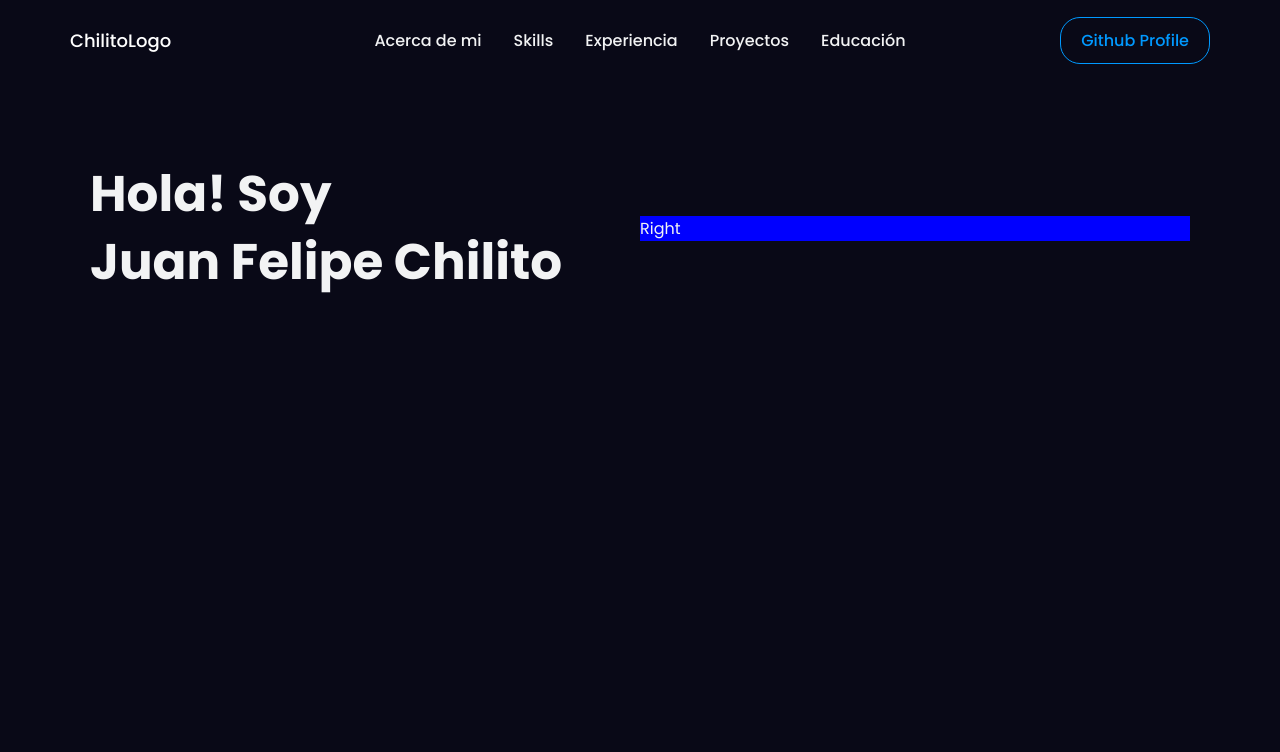
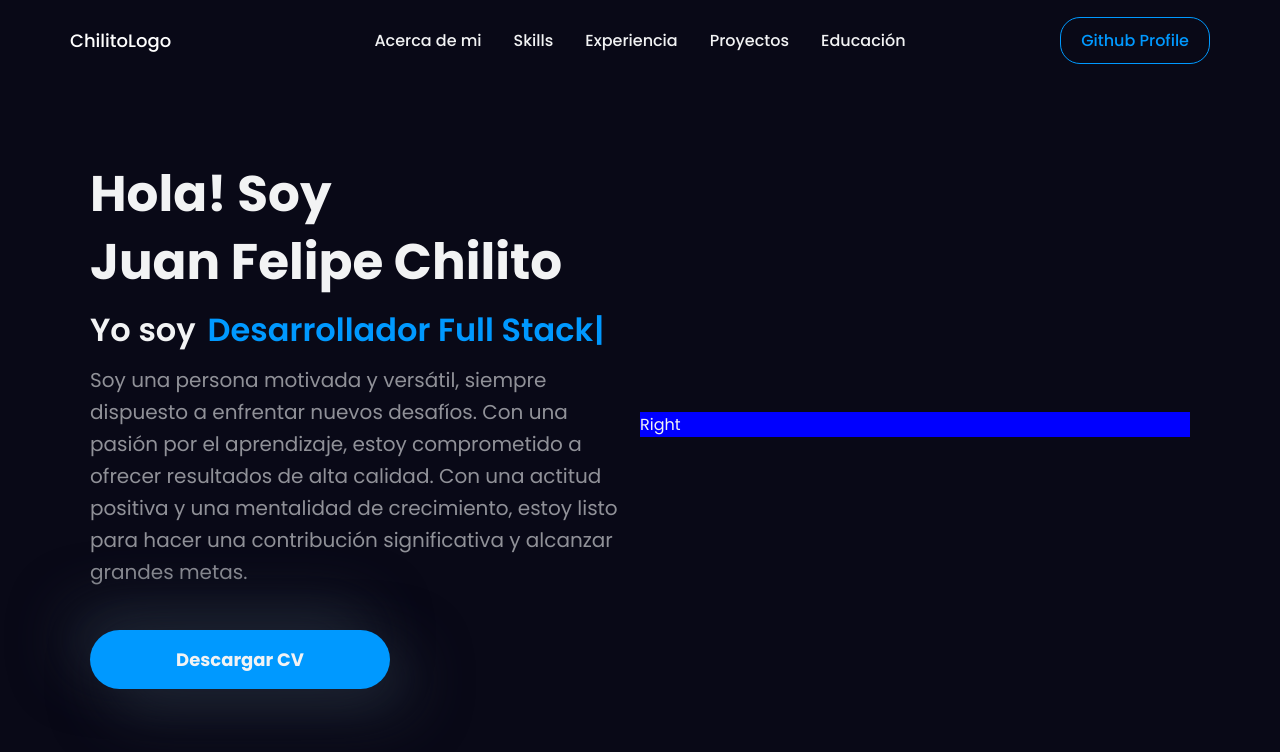
Before and after one commit to jfchilito7/portafolio_jfc, a React (Vite) app: page / in a window 1280 px wide. Shown: the top 752 px of the page. Built offline with nearby package versions, Linux system fonts and the light colour scheme.

Commit message:
Agregar efecto de máquina de escribir en el componente Hero y estilizar nuevos elementos

```diff
--- a/package.json
+++ b/package.json
@@ -16,7 +16,8 @@
     "react": "^18.3.1",
     "react-dom": "^18.3.1",
     "react-router-dom": "^7.1.1",
-    "styled-components": "^6.1.14"
+    "styled-components": "^6.1.14",
+    "typewriter-effect": "^2.21.0"
   },
   "devDependencies": {
     "@eslint/js": "^9.17.0",
--- a/src/components/sections/Hero.jsx
+++ b/src/components/sections/Hero.jsx
@@ -1,5 +1,6 @@
 import styled from 'styled-components'
 import { BioData } from '../../data/constants';
+import Typewriter from 'typewriter-effect';
 
 const HeroContainer = styled.div`
     display: flex;
@@ -39,6 +40,7 @@ const HeroLeftContainer = styled.div`
         margin-bottom: 30px;
         display: flex;
         flex-direction: column;
+        gap: 6px;
         align-items: center;
 
     @media screen and (max-width: 640px) {
@@ -87,6 +89,68 @@ const Title = styled.div `
     }
 `;
 
+const TextLoop = styled.div `
+    font-weight: 600;
+    font-size: 32px;
+    display: flex;
+    color: ${({theme}) => theme.text_primary};
+    line-height: 68px;
+    gap: 12px;
+
+    @media screen and (max-width: 960px) {
+        text-align: center;
+    }
+
+    @media screen and (max-width: 960px) {
+        font-size: 22px;
+        line-height: 48px;
+        margin-bottom: 16px;
+    }
+`;
+
+const Span = styled.div `
+    cursor: pointer;
+    color: ${({theme}) => theme.primary};
+`;
+
+const SubTitle = styled.div`
+    font-size: 20px;
+    line-height: 32px;
+    margin-buttom: 42px;
+    color: ${({theme}) => theme.text_primary + 95};
+
+    @media screen and (max-width: 960px) {
+        text-align: center;
+    }
+
+    @media screen and (max-width: 960px) {
+        font-size: 16px;
+        line-height: 32px;
+    }
+`;
+
+const ResumeButton = styled.a `
+    -webkit-appearance: button;
+    -moz-appearance: button;
+    appearance: button;
+    text-decoration: none;
+
+    width: 95%;
+    max-width: 300px;
+    text-align: center;
+    padding: 16px 0;
+    margin-top: 42px;
+
+    background: hlsa(271, 100%, 50%, 1);
+    background: linear-gradient(225deg, hsla(204, 100%, 50%, 1) 0%, hsla(204, 100%, 50%, 1) 100%);
+    background: -moz-linear-gradient(225deg, hsla(204, 100%, 50%, 1) 0%, hsla(204, 100%, 50%, 1) 100%);
+    background: -webkit-linear-gradient(225deg, hsla(204, 100%, 50%, 1) 0%, hsla(204, 100%, 50%, 1) 100%);
+    box-shadow: 20px 20px 60px #1f2634, -20px -20px 60px #1f2634;
+    border-radius: 50px;
+    font-weight: 700;
+    font-size: 18px;
+`
+
 const Hero = () => {
     return (
         <div id='about'>
@@ -96,6 +160,20 @@ const Hero = () => {
                         <Title>
                             Hola! Soy <br /> {BioData.name}
                         </Title>
+                        <TextLoop>
+                            Yo soy
+                            <Span>
+                                <Typewriter
+                                    options={{
+                                        strings: BioData.roles,
+                                        autoStart: true,
+                                        loop: true,
+                                    }}
+                                />
+                            </Span>
+                        </TextLoop>
+                        <SubTitle>{BioData.description}</SubTitle>
+                        <ResumeButton>Descargar CV</ResumeButton>
                     </HeroLeftContainer>
                     <HeroRightContainer>Right</HeroRightContainer>
                 </HeroInnerContainer>
```
Also changed, not shown: 1 other file (tests, documents, lock files or other folders).
